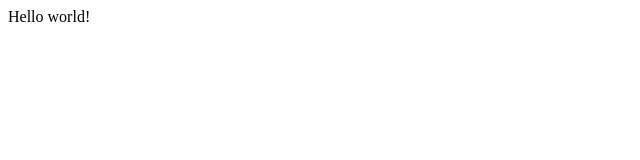
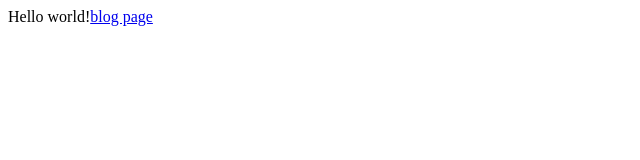
Before and after one commit to js-tut/gatsby-backroads-project, a Gatsby app: page / in a window 1280 px wide. Shown: the top 160 px of the page, without its empty margins (0-640 px from the left). Built offline with nearby package versions, Linux system fonts and the light colour scheme.

Commit message:
5-gatsby-links

```diff
--- a/src/pages/index.js
+++ b/src/pages/index.js
@@ -1,3 +1,7 @@
 import React from "react"
-
-export default () => <div>Hello world!</div>
+import { Link } from "gatsby"
+export default () => (
+  <div>
+    Hello world!<Link to="/blog/">blog page</Link>
+  </div>
+)
```
Also changed, not shown: src/pages/blog.js (+6 -2 lines).
